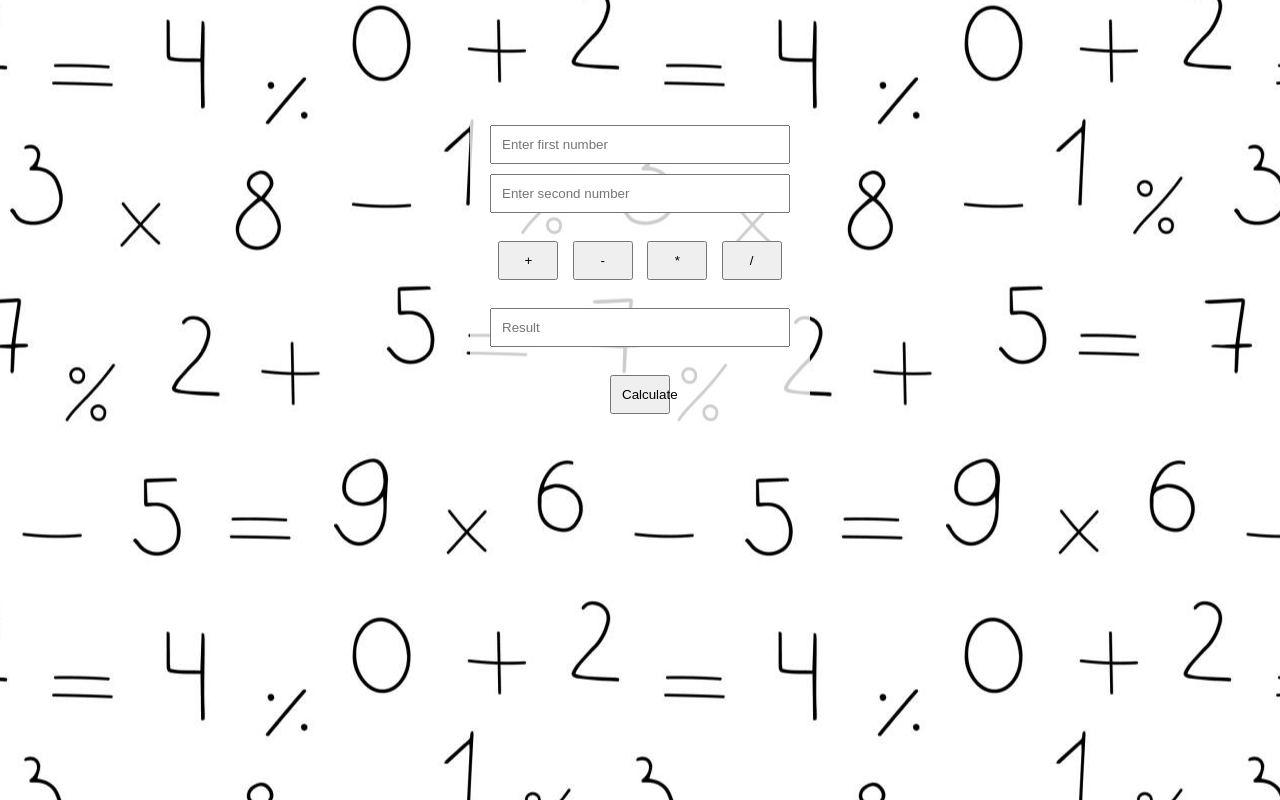
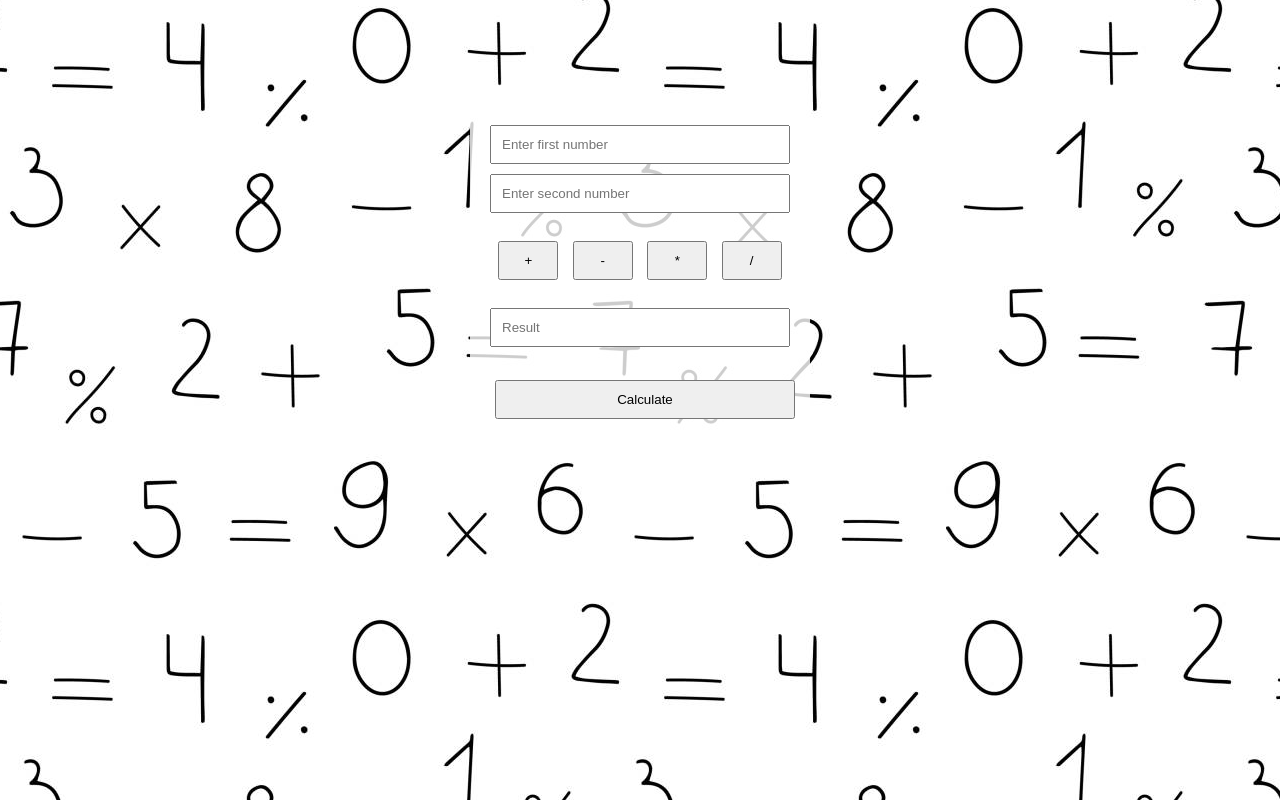
Before and after one commit to Fatma-Ezz/simple-calculator, a plain HTML site: page index.html in a window 1280 px wide. Drawn offline with Linux system fonts and the light colour scheme.

Commit message:
Update styles.css

```diff
--- a/styles.css
+++ b/styles.css
@@ -26,3 +26,9 @@ button {
     padding: 10px;
     margin: 5px;
 }
+
+#calculate-button {
+    width: 100%;
+    padding: 10px;
+    margin-top: 10px;
+}
```
